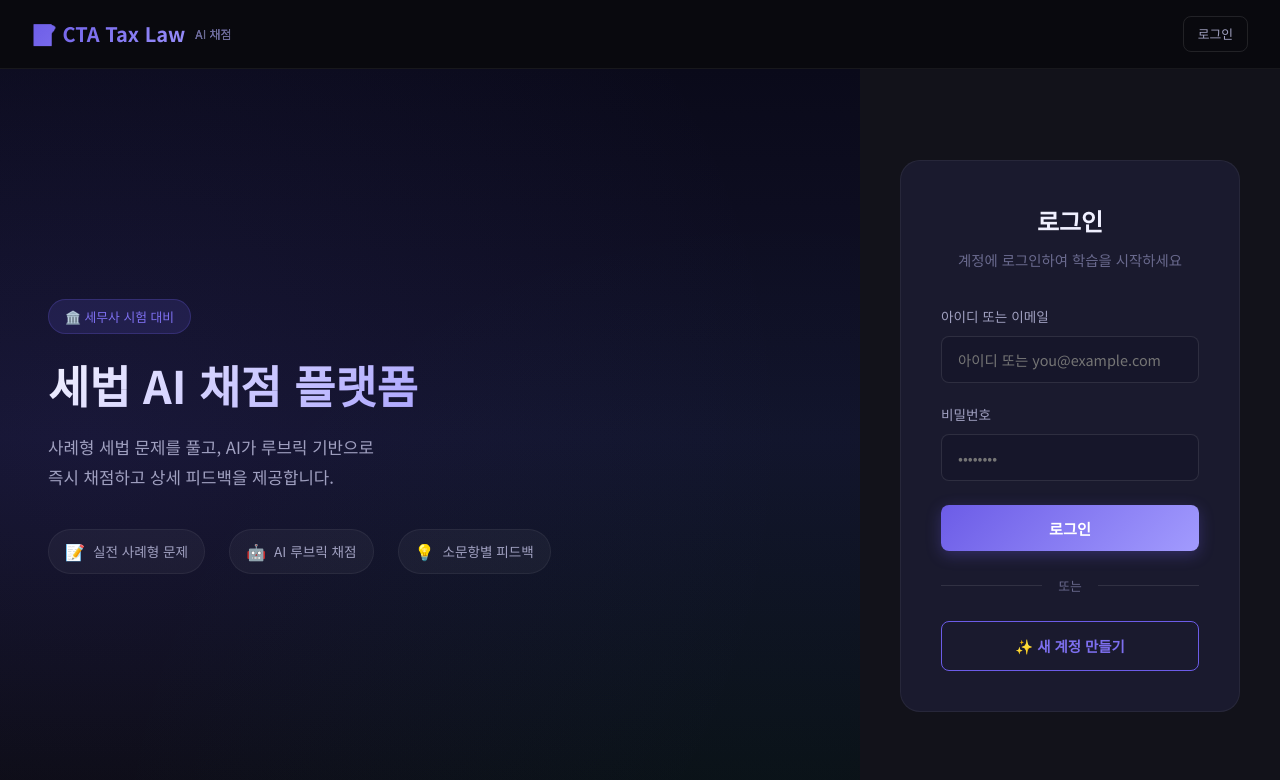
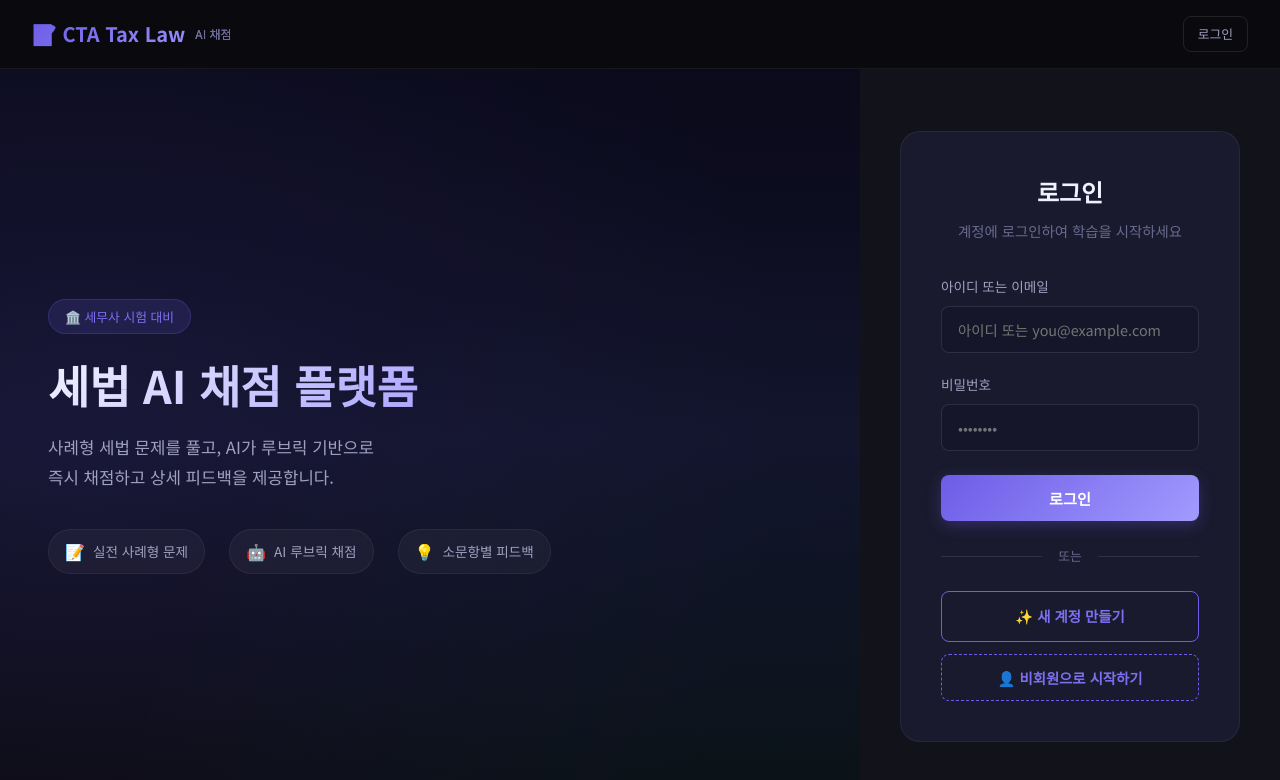
Before and after one commit to cntrl0713-lab/CTA_tax_law, a Next.js app: page /login in a window 1280 px wide. Shown: the top 780 px of the page. Built offline with nearby package versions, Linux system fonts and the light colour scheme; no server answers.

Commit message:
feat: 로그인 화면에 비회원으로 시작하기(익명 로그인) 기능 추가

```diff
--- a/src/app/globals.css
+++ b/src/app/globals.css
@@ -918,3 +918,27 @@ a {
     padding: 24px;
   }
 }
+
+.btn-guest {
+  display: flex;
+  align-items: center;
+  justify-content: center;
+  gap: 8px;
+  width: 100%;
+  padding: 12px 20px;
+  background: transparent;
+  border: 1px dashed var(--accent-primary);
+  border-radius: var(--radius-sm);
+  color: var(--accent-primary-hover);
+  font-family: var(--font-family);
+  font-size: 0.9rem;
+  font-weight: 600;
+  cursor: pointer;
+  transition: all 0.25s ease;
+}
+
+.btn-guest:hover {
+  background: rgba(108, 92, 231, 0.05);
+  border-color: var(--accent-primary-hover);
+  transform: translateY(-1px);
+}
--- a/src/app/login/actions.ts
+++ b/src/app/login/actions.ts
@@ -26,3 +26,15 @@ export async function login(formData: FormData) {
     revalidatePath('/', 'layout')
     redirect('/')
 }
+
+export async function startAsGuest() {
+    const supabase = await createClient()
+    const { error } = await supabase.auth.signInAnonymously()
+
+    if (error) {
+        redirect('/login?error=' + encodeURIComponent(error.message))
+    }
+
+    revalidatePath('/', 'layout')
+    redirect('/')
+}
--- a/src/app/login/page.tsx
+++ b/src/app/login/page.tsx
@@ -1,5 +1,5 @@
 import Link from 'next/link'
-import { login } from './actions'
+import { login, startAsGuest } from './actions'
 
 export default async function LoginPage({
     searchParams,
@@ -90,6 +90,12 @@ export default async function LoginPage({
                     <Link href="/signup" className="btn btn-signup">
                         ✨ 새 계정 만들기
                     </Link>
+
+                    <form style={{ marginTop: '12px' }}>
+                        <button className="btn btn-guest" formAction={startAsGuest}>
+                            👤 비회원으로 시작하기
+                        </button>
+                    </form>
                 </div>
             </div>
         </div>
```
